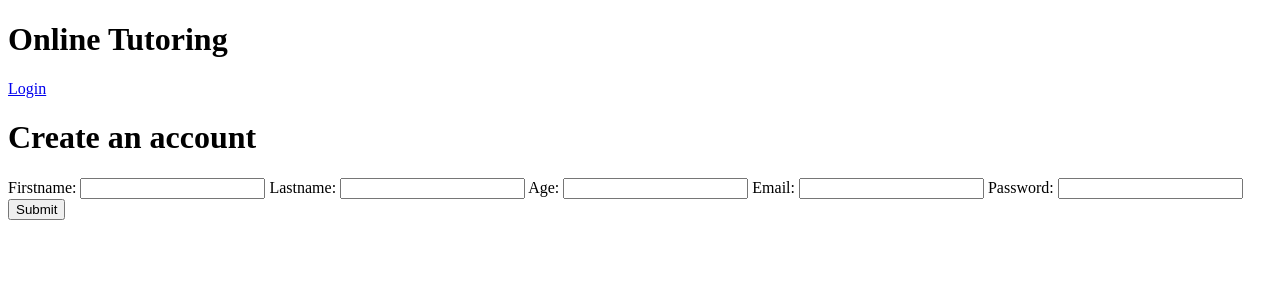
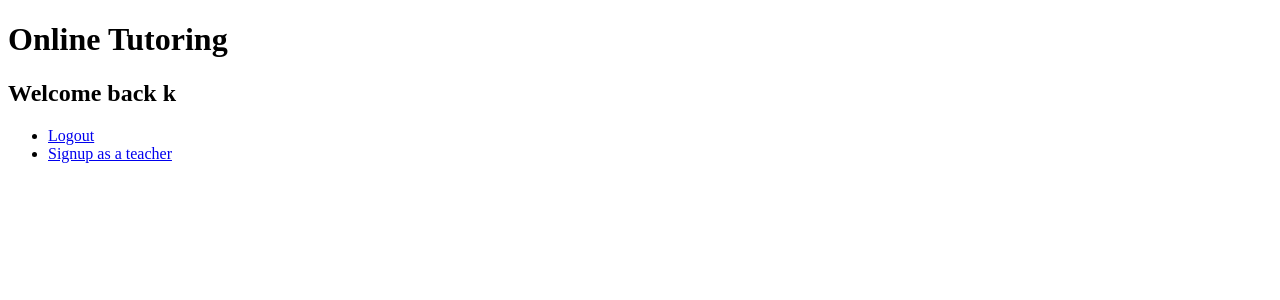
Before and after one commit to CrazyKanav/tisb_hack, a Flask app: template templates/index.html in a window 1280 px wide. Shown: the top 300 px of the page. Run offline with Flask 3, Linux system fonts and the light colour scheme; the template is opened without the code that fills it: values that come from a table or form of the project are taken from there, others are empty.

Commit message:
added a teachers system

```diff
--- a/app.py
+++ b/app.py
@@ -17,7 +17,7 @@ class Base(DeclarativeBase):
 db = SQLAlchemy(app, model_class=Base)
 
 class User(db.Model):
-    id = db.Column(db.Integer, primary_key=True)
+    id = db.Column(db.Integer, primary_key=True, autoincrement=True)
     firstname = db.Column(db.String, nullable=False)
     lastname = db.Column(db.String, nullable=False)
     age = db.Column(db.Integer, nullable=False)
@@ -33,22 +33,58 @@ class User(db.Model):
 
 class Teacher(db.Model):
     __tablename__ = 'teacher'
-    id = db.Column(db.Integer, primary_key=True)
+    id = db.Column(db.Integer, primary_key=True, autoincrement=True)
     user_id = db.Column(db.Integer, db.ForeignKey('user.id'), unique=True)
     bio = db.Column(db.String, nullable=False)
     qualifications = db.Column(db.Text, nullable=False)
 
     user = relationship("User", back_populates="teacher")
 
-# login_manager = LoginManager()
-# login_manager.init_app(app)
+def check_teacher(user):
+  if user.teacher:
+    return True
+  else:
+    return False
 
+@app.route('/signup_teacher', methods=["GET", "POST"])
+def signup_teacher():
+    if request.method == "POST":
+        # Check if the user is logged in
+        if session["name"] == None:
+            return render_template("failure.html", msg="You need to log in to become a teacher")
 
-# session["name"] = None
+        # Retrieve additional data for teacher profile
+        bio = request.form.get("bio")
+        qualifications = request.form.get("qualifications")
+
+        # Fetch the logged-in user
+        user_name = session['name']
+        user = User.query.filter_by(firstname=user_name).first()
+        print(user)
+
+        # Create a new teacher profile associated with the logged-in user
+        new_teacher = Teacher(user=user, bio=bio, qualifications=qualifications)
+        db.session.add(new_teacher)
+        db.session.commit()
+
+        # Set a cookie indicating that the user is a teacher
+        session['is_teacher'] = True
+
+        return redirect(url_for("index"))
+    else:
+        if session['is_teacher'] == True:
+          return render_template("failure.html" , msg="Already a teacher", send_to_home=True)
+        if session['name'] == None:
+          return render_template("failure.html", msg="You need to log in to become a teacher", send_to_home=True)
+        return render_template("signup_teacher.html")
 
 @app.route('/')
 def index():
-    return render_template("index.html", name=session.get("name"))
+  # try:
+    print(session["name"])
+    user = User.query.filter_by(firstname=session["name"]).first()
+    # return render_template("index.html", name=user, teacher=session.get("is_teacher"))
+    return render_template("index.html", user=user, teacher=session.get("is_teacher"))
 
 @app.route('/register', methods=["POST"])
 def register():
@@ -92,7 +128,8 @@ def login():
       return render_template("failure.html", msg="password wrong")
   else:
     try:
-      if session["name"]:
+      if session["name"] != None:
+          print(session["name"])
           return redirect(url_for("index"))
       else:
         return render_template("login.html")
@@ -102,6 +139,7 @@ def login():
 @app.route('/logout')
 def logout():
   session["name"] = None
+  session["is_teacher"] = None
   return redirect(url_for("index"))
 
 @app.route('/test')
--- a/templates/index.html
+++ b/templates/index.html
@@ -6,11 +6,16 @@
 
 {% block body %}
 <h1>Online Tutoring</h1>
-{% if name %} <!-- Logged in-->
+{% if user %} <!-- Logged in-->
   <nav>
+    <h1>Welcome back {{ user.firstname }}</h1>
       <ul>
-        <!-- {{ name }} -->
         <li><a href="/logout">Logout</a></li>
+        {% if user.teacher %}
+          <h1>Alr a teacher</h1>
+        {% else %}
+          <li><a href="/signup_teacher">Signup as a teacher</a></li>
+        {% endif %}
       </ul>
   </nav>
 {% else %}
```
Also changed, not shown: templates/signup_teacher.html (added, +18 -0 lines), instance/hack.db, 1 other file.
